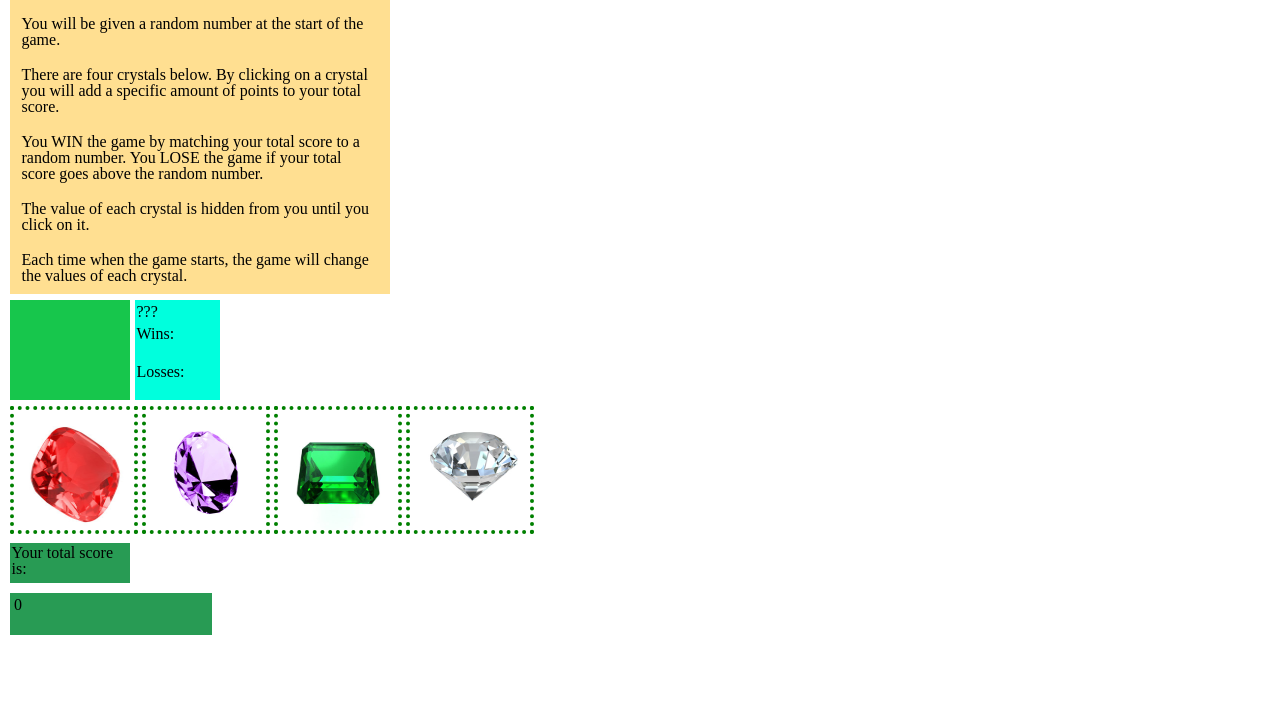
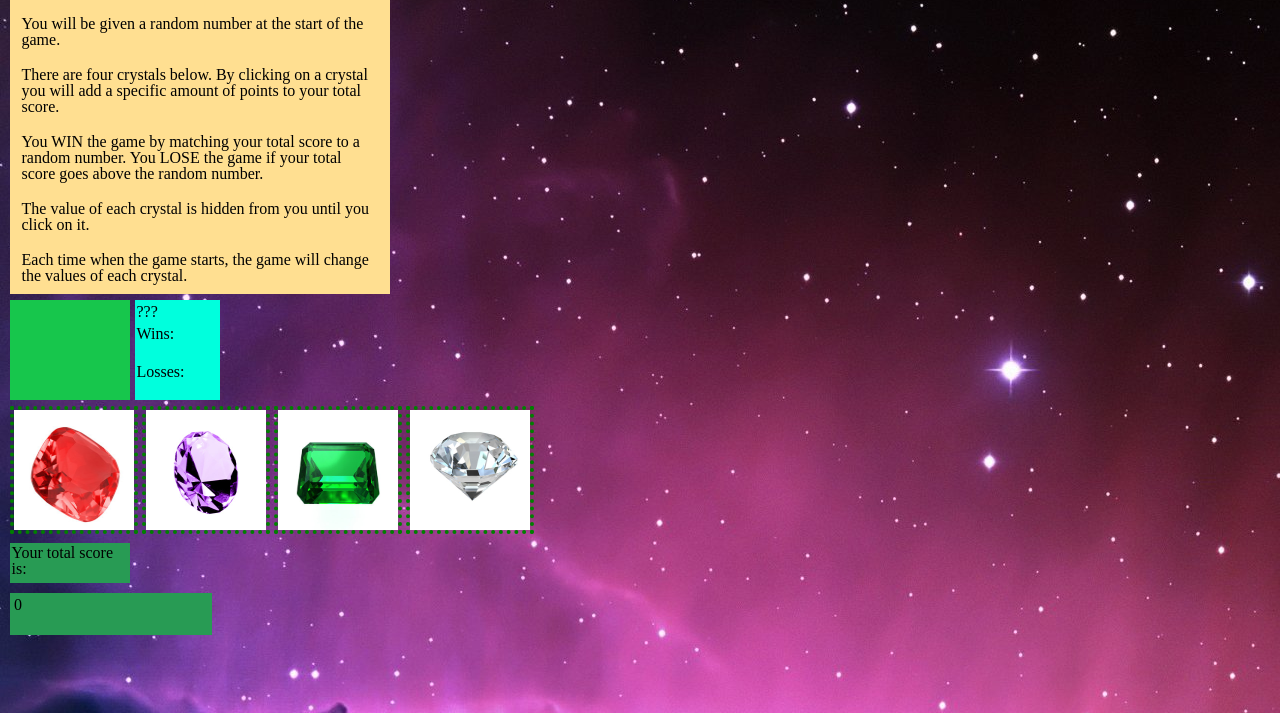
Before and after one commit to curtis-atkins/week-4-game, a plain HTML site: page index.html in a window 1280 px wide. Shown: the part 87-800 px from the top of the page. Drawn offline with nearby package versions, Linux system fonts and the light colour scheme.

Commit message:
set html and css

```diff
--- a/assets/css/style.css
+++ b/assets/css/style.css
@@ -1,5 +1,5 @@
 body{
-	background-image: url("../../greenDustScratch.png");
+	background-image: url("../images/space.jpeg");
 }
 h1{
 	font-size: 1.5em;
```
Also changed, not shown: assets/images/space.jpeg (added).
